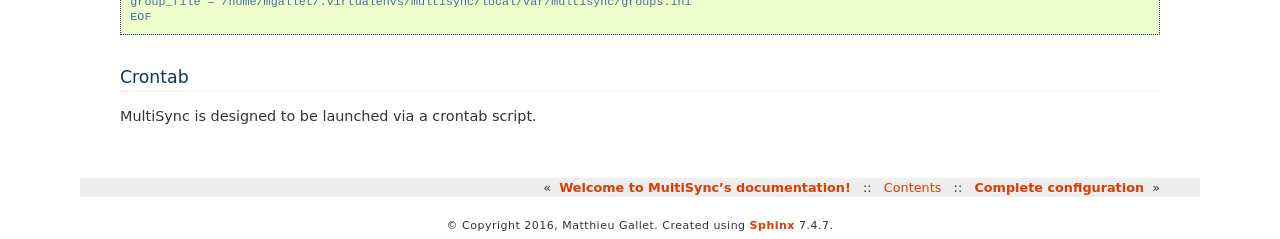
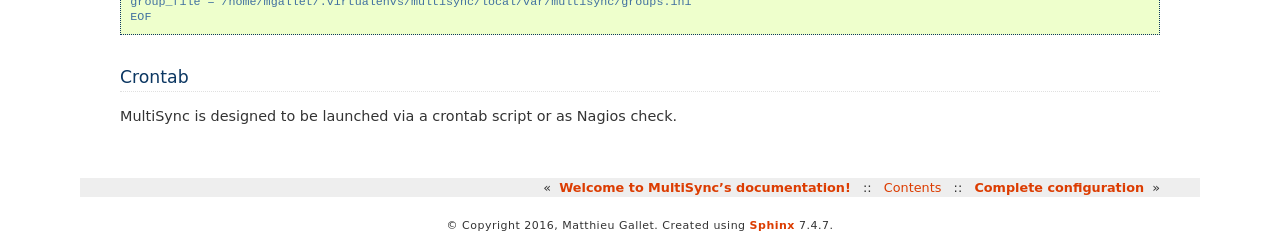
Before and after one commit to d9pouces/Multisync, a Sphinx documentation site: the page built from doc/source/installation.rst, in a window 1280 px wide. Shown: the part 1191-1430 px from the top of the page. Built offline with Sphinx 7.4.7, drawn with Linux system fonts in a browser that asks for light colours.

```diff
--- a/doc/source/installation.rst
+++ b/doc/source/installation.rst
@@ -78,8 +78,6 @@
     group_file = /home/mgallet/.virtualenvs/multisync/local/var/multisync/groups.ini
     EOF
 
-
-
 Crontab
 -------
-MultiSync is designed to be launched via a crontab script.
+MultiSync is designed to be launched via a crontab script or as Nagios check.
```
